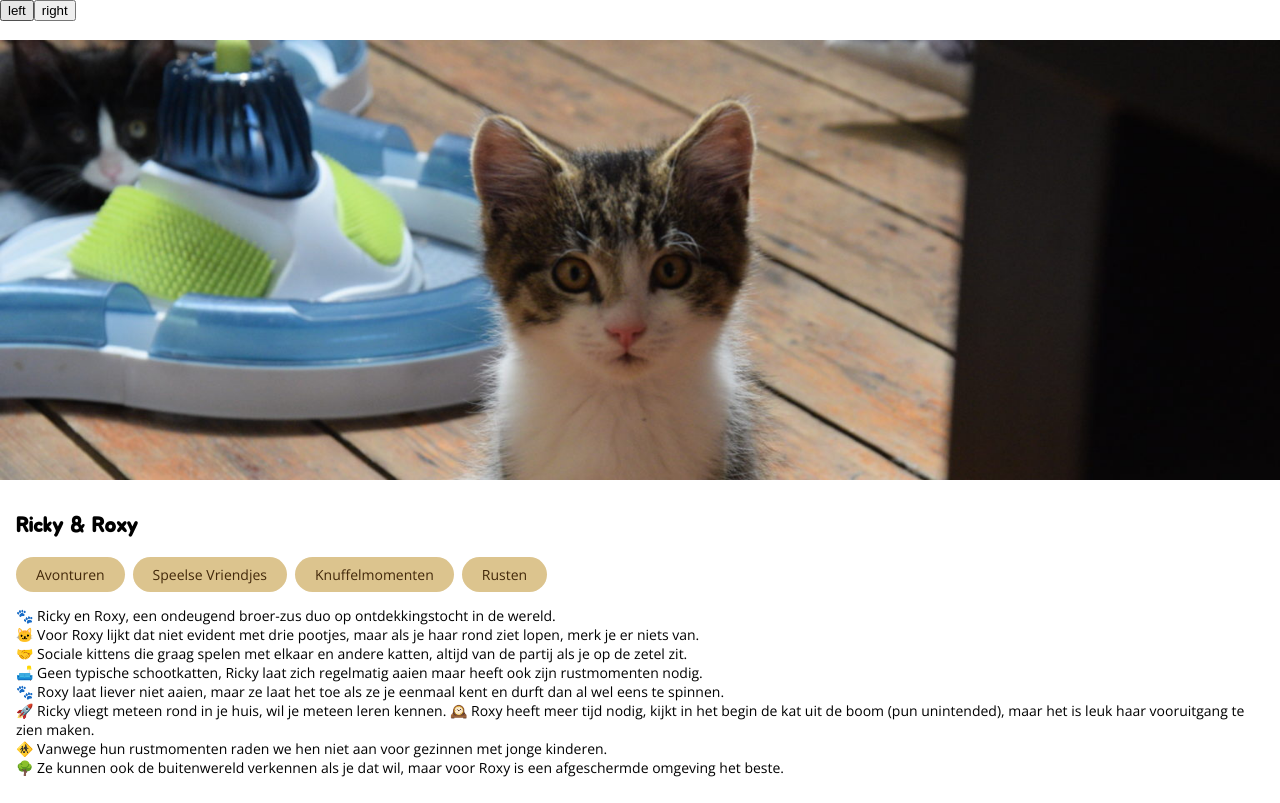
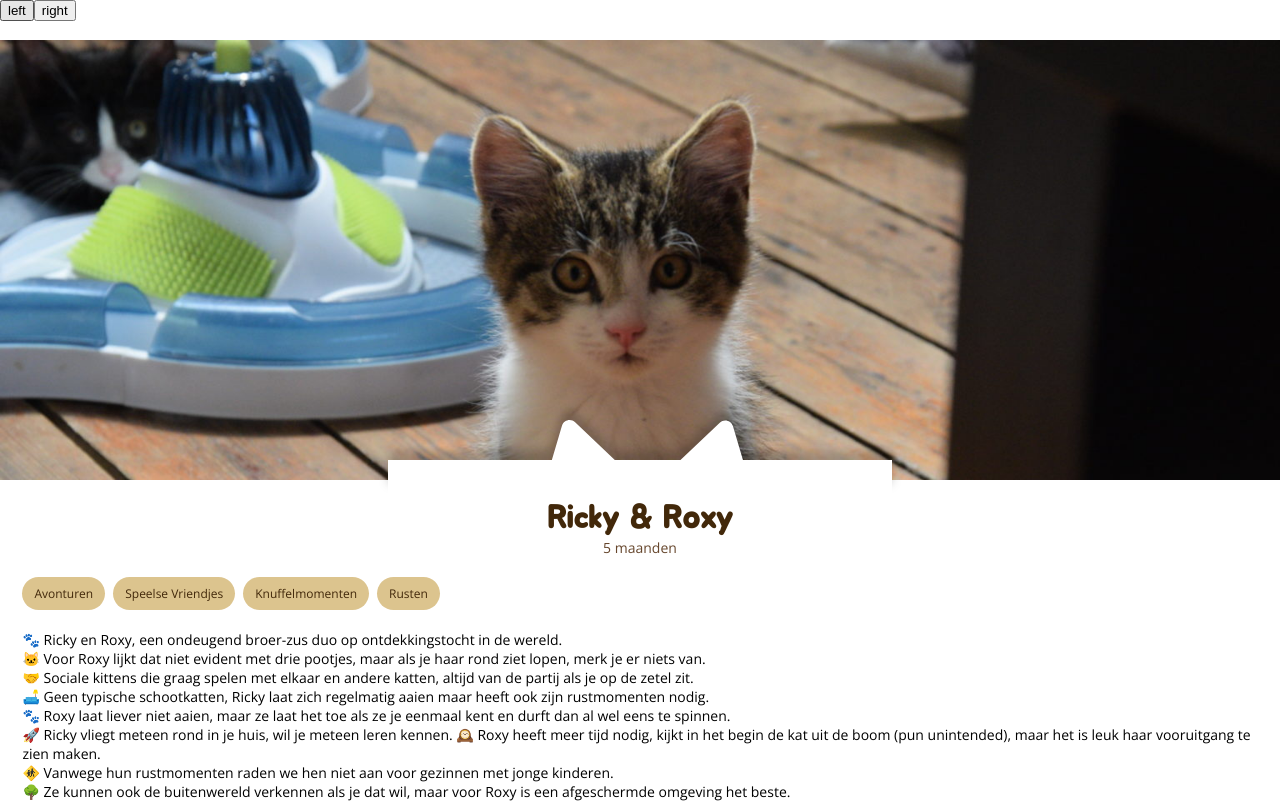
Before and after one commit to khownz/purrfect-match, an Angular app: page / in a window 1280 px wide. Shown: the top 803 px of the page. Built offline with nearby package versions, Linux system fonts and the light colour scheme.

Commit message:
add drawer component

```diff
--- a/src/app/app.component.html
+++ b/src/app/app.component.html
@@ -10,19 +10,5 @@
     [ngStyle]="{ 'background-image': 'url(' + cats[activeCatIndex].imagePathNames[0] + ')' }"
   ></div>
 
-  <section class="cat-details">
-    <h1>{{ cats[activeCatIndex].name }}</h1>
-    <div class="cat-likes">
-      @for (like of cats[activeCatIndex].likes;track $index) {
-      <app-badge [text]="like"></app-badge>
-      }
-    </div>
-    <p [innerHTML]="cats[activeCatIndex].bio"></p>
-  </section>
-
-  <section class="secondary-images-container">
-    @for (catImg of cats[activeCatIndex].imagePathNames;track $index) {
-    <img class="secondary-image" src="{{ catImg }}" alt="{{ cats[activeCatIndex].name }} picture - {{ $index }}" />
-    }
-  </section>
+  <app-drawer [activeCat]="cats[activeCatIndex]"></app-drawer>
 </main>
--- a/src/app/app.component.scss
+++ b/src/app/app.component.scss
@@ -6,25 +6,4 @@
     background-size: cover;
     background-position-x: center;
   }
-
-  .cat {
-    &-details {
-      padding: 1rem;
-    }
-
-    &-likes {
-      display: flex;
-      gap: 8px;
-      flex-wrap: wrap;
-    }
-  }
-  .secondary-images-container {
-    display: flex;
-    flex-direction: column;
-    gap: 0.375rem;
-
-    .secondary-image {
-      width: 100%;
-    }
-  }
 }
--- a/src/app/app.component.ts
+++ b/src/app/app.component.ts
@@ -3,11 +3,12 @@ import { CommonModule } from '@angular/common';
 import { RouterOutlet } from '@angular/router';
 import { KITTENS } from './data/kittens';
 import { BadgeComponent } from './components/badge/badge.component';
+import { DrawerComponent } from './components/drawer/drawer.component';
 
 @Component({
   selector: 'app-root',
   standalone: true,
-  imports: [CommonModule, RouterOutlet, BadgeComponent],
+  imports: [CommonModule, RouterOutlet, DrawerComponent],
   templateUrl: './app.component.html',
   styleUrl: './app.component.scss',
 })
--- a/src/app/components/badge/badge.component.scss
+++ b/src/app/components/badge/badge.component.scss
@@ -1,9 +1,8 @@
-@import '../../../colors.scss';
-
 .badge {
-  background-color: $beige;
-  color: $dark-brown;
-  padding: 8px 20px;
+  font-size: 12px;
+  background-color: var(--beige);
+  color: var(--dark-brown);
+  padding: 8px 12px;
   border-radius: 20px;
   width: fit-content;
   white-space: nowrap;
--- /dev/null
+++ b/src/app/components/drawer/drawer.component.scss
@@ -0,0 +1,58 @@
+.cat {
+  &-drawer {
+    position: relative;
+  }
+
+  &-ears {
+    width: 100%;
+    display: flex;
+    justify-content: center;
+    position: absolute;
+    top: -60px;
+    fill: black;
+    -webkit-filter: drop-shadow(0px -10px 5px rgba(0, 0, 0, 0.2));
+    filter: drop-shadow(0px -10px 5px rgba(0, 0, 0, 0.2));
+  }
+
+  &-details {
+    padding: 1.4rem;
+    display: flex;
+    flex-direction: column;
+    gap: 20px;
+  }
+
+  &-header {
+    display: flex;
+    flex-direction: column;
+    justify-content: center;
+    text-align: center;
+    gap: 4px;
+  }
+
+  &-name {
+    font-size: 32px;
+    line-height: 32px;
+    margin: 0;
+    color: var(--dark-brown);
+  }
+
+  &-age {
+    font-size: 14px;
+    color: var(--brown);
+  }
+
+  &-likes {
+    display: flex;
+    gap: 8px;
+    flex-wrap: wrap;
+  }
+}
+.secondary-images-container {
+  display: flex;
+  flex-direction: column;
+  gap: 0.375rem;
+
+  .secondary-image {
+    width: 100%;
+  }
+}
--- /dev/null
+++ b/src/app/components/drawer/drawer.component.ts
@@ -0,0 +1,39 @@
+import { Component, Input } from '@angular/core';
+import { CommonModule } from '@angular/common';
+import { Cat } from '../../types/cat';
+import { BadgeComponent } from '../badge/badge.component';
+
+@Component({
+  selector: 'app-drawer',
+  standalone: true,
+  imports: [CommonModule, BadgeComponent],
+  styleUrl: './drawer.component.scss',
+  template: `
+    <div class="cat-drawer">
+      <div class="cat-ears">
+        <img src="assets/ears.svg" />
+      </div>
+      <section class="cat-details">
+        <div class="cat-header">
+          <h1 class="cat-name">{{ activeCat.name }}</h1>
+          <span class="cat-age">{{ activeCat.age }}</span>
+        </div>
+        <div class="cat-likes">
+          @for (like of activeCat.likes;track $index) {
+          <app-badge [text]="like"></app-badge>
+          }
+        </div>
+        <p [innerHTML]="activeCat.bio"></p>
+      </section>
+
+      <section class="secondary-images-container">
+        @for (catImg of activeCat.imagePathNames;track $index) {
+        <img class="secondary-image" src="{{ catImg }}" alt="{{ activeCat.name }} picture - {{ $index }}" />
+        }
+      </section>
+    </div>
+  `,
+})
+export class DrawerComponent {
+  @Input() activeCat!: Cat;
+}
--- a/src/colors.scss
+++ /dev/null
@@ -1,5 +0,0 @@
-$green: #70792cff;
-$dark-brown: #42280aff;
-$brown: #66462cff;
-$beige: #dcc48eff;
-$creme: #eaefd3ff;
--- a/src/styles.scss
+++ b/src/styles.scss
@@ -1,5 +1,9 @@
 :root {
-  --color-ming: #2f6b78;
+  --green: #70792cff;
+  --dark-brown: #42280aff;
+  --brown: #66462cff;
+  --beige: #dcc48eff;
+  --creme: #eaefd3ff;
 }
 
 html,
@@ -28,3 +32,7 @@ h5 {
 img {
   display: block;
 }
+
+p {
+  margin: 0;
+}
```
Also changed, not shown: src/assets/ears.svg, 1 other file (tests, documents, lock files or other folders).
